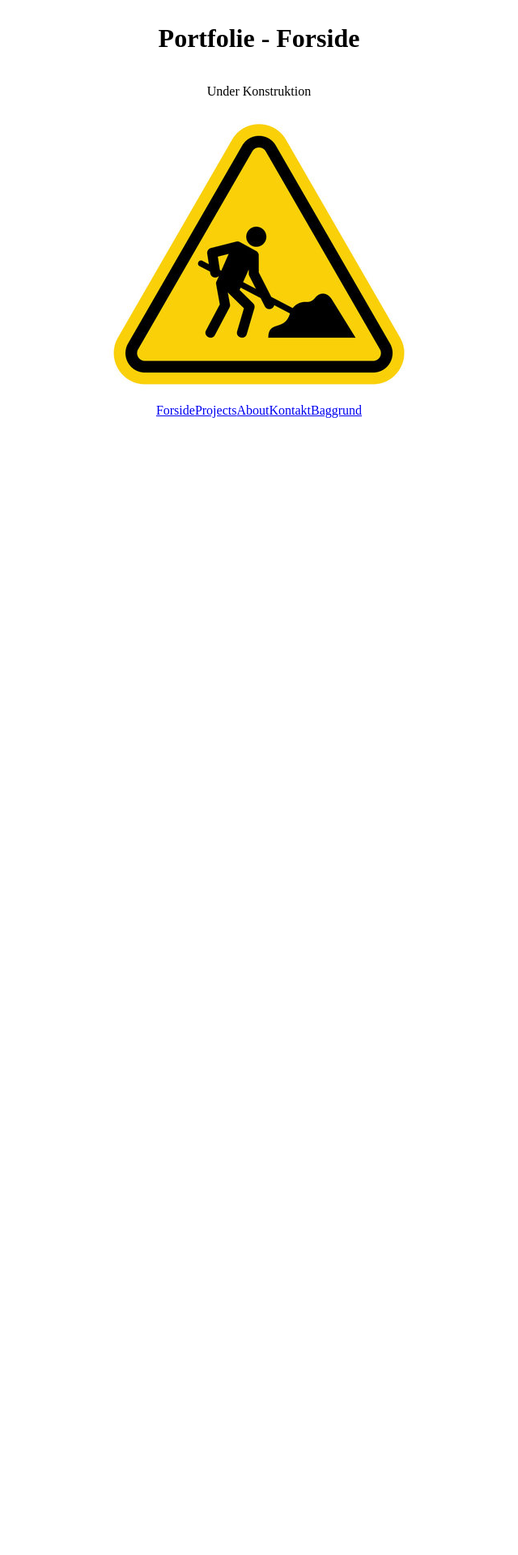
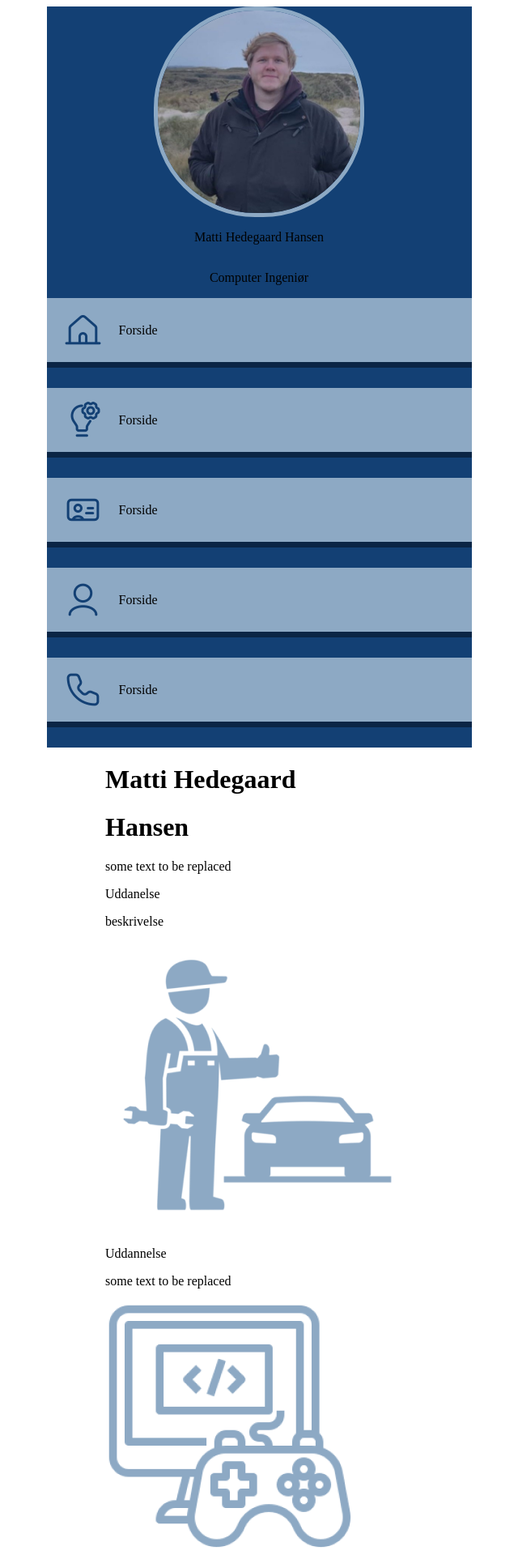
Before and after one commit to mattiHedegaard/MHH-Portfolie, a PHP site: page / in a window 1280 px wide. Shown: the top 1920 px of the page at 81% size, without its empty margins (320-960 px from the left). Before the commit the page ends 516 px from the top, so only its background shows below. Run offline with PHP 8.4, Linux system fonts and the light colour scheme.

Commit message:
started frontpage

```diff
--- a/css/style.css
+++ b/css/style.css
@@ -1,3 +1,4 @@
+/* placeholder */
 .center {
   display: flex;
   flex-direction: column;
@@ -12,3 +13,56 @@
   display: flex;
   flex-direction: row;
 }
+
+/*test*/
+.border {
+  border-style: dotted;
+  border-color: brown;
+  border-width: 3px;
+}
+
+/* pages */
+.profileDiv {
+
+}
+
+.navigationBar {
+  display: flex;
+  flex-direction: column;
+  width: 525px;
+  background-color: #134074;
+}
+.navigationBtn {
+  display: flex;
+  flex-direction: row;
+  width: 100%;
+  height: 79px;
+  align-items: center;
+  background-color: #8DA9C4;
+
+  border-bottom-style: solid;
+  border-bottom-color: #0B2545;
+  border-width: 7px;
+
+  margin-bottom: 25px;
+}
+.navigationBtn img{
+  width: 49px;
+  height: 49px;
+  padding-left: 20px;
+  padding-right: 20px;
+}
+
+.profile{
+  display: flex;
+  flex-direction: column;
+  align-items: center;
+}
+
+.profile img{
+  border-radius: 125px;
+  width: 250px;
+  border-style: solid;
+  border-width: 5px;
+  border-color: #8DA9C4;
+}
--- a/pages/frontpage.html
+++ b/pages/frontpage.html
@@ -1,13 +1,119 @@
 <div class="center">
-    <h1>Portfolie - Forside</h1>
-    <p>Under Konstruktion</p>
-    <img src="images\underKonstruktion.jpg" alt="Under konstruktion">
+    <!--Left navigation menu div-->
+    <div class="navigationBar">
+        <div class="profile">
+            <img src="images/mattiKliterne.jpg" alt="Billede af Matti Hedegaard Hansen">
+            <p>Matti Hedegaard Hansen</p>
+            <p>Computer Ingeniør</p>
+        </div>
 
-    <div class="horizontal">
-        <a href="index.php?page=frontpage">Forside</a>
-        <a href="index.php?page=projects">Projects</a>
-        <a href="index.php?page=about">About</a>
-        <a href="index.php?page=contact">Kontakt</a>
-        <a href="index.php?page=background">Baggrund</a>
+        <!--Menu buttons-->
+        <div class="navigationBtn">
+            <img src="images/HomeIcon.png" alt="Home icon">
+            <p>Forside</p>
+        </div>
+
+        <div class="navigationBtn">
+            <img src="images/projectIcon.png" alt="Home icon">
+            <p>Forside</p>
+        </div>
+
+        <div class="navigationBtn">
+            <img src="images/backgroundIcon.png" alt="Home icon">
+            <p>Forside</p>
+        </div>
+
+        <div class="navigationBtn">
+            <img src="images/aboutIcon.png" alt="Home icon">
+            <p>Forside</p>
+        </div>
+
+        <div class="navigationBtn">
+            <img src="images/contactIcon.png" alt="Home icon">
+            <p>Forside</p>
+        </div>
+    </div>
+
+    <!--right Timeline div-->
+    <div>
+        <!--title and text (horizotnal)-->
+        <div>
+            <h1>Matti Hedegaard</h1>
+            <h1>Hansen</h1>
+            <p>some text to be replaced</p>
+        </div>
+
+        <!--top of timeline (vertical)-->
+        <!--first box (vertical)-->
+        <div>
+            <p>Uddanelse</p>
+            <p>beskrivelse</p>
+        </div>
+
+        <!--First icon-->
+        <img src="images/EUXIcon.png" alt="EUX Icon">
+
+        <!--second box (vertical)-->
+        <div>
+            <p>Uddannelse</p>
+            <p>some text to be replaced</p>
+        </div>
+
+        <!--second image-->
+        <img src="images/medialogyIcon.png" alt="Medialogy Icon">
+
+        <!--Timeline arrow-->
+        <div>
+            <!--First year div-->
+            <div>
+                <p>2017-2022</p>
+                <img src="images/blueTimelineBox.png">
+                <p></p>
+            </div>
+
+            <!--second year div-->
+            <div>
+                <p></p>
+                <img src="images/lightblueTimelineBox.png">
+                <p>2022-2023</p>
+            </div>
+
+            <!--third year div-->
+            <div>
+                <p>2023-2026</p>
+                <img src="images/blueTimelineBox.png">
+                <p></p>
+            </div>
+
+            <!--fourth year div-->
+            <div>
+                <p></p>
+                <img src="images/lightblueTimelineBox.png">
+                <p>2026-2028</p>
+            </div>
+        </div>
+
+        <!--Bottom of timeline (vertical)-->
+        <div>
+
+
+            <!--First icon-->
+            <img src="images/engineIcon.png" alt="EUX Icon">
+
+            <!--first box (vertical)-->
+            <div>
+                <p>Uddannelse</p>
+                <p>some text to be replaced</p>
+            </div>
+
+            <!--second image-->
+            <img src="images/CEIcon.png" alt="Computer ingenør Icon">
+
+            <!--second box (vertical)-->
+            <div>
+                <p>Uddanelse</p>
+                <p>beskrivelse</p>
+            </div>
+        </div>
     </div>
 </div>
```
Also changed, not shown: images/CEIcon.png (added), images/EUXIcon.png (added), images/HomeIcon.png (added), images/aboutIcon.png (added), images/backgroundIcon.png (added), images/blueTimelineBox.png (added), images/contactIcon.png (added), images/engineIcon.png (added), images/lightblueTimelineBox.png (added), images/mattiKliterne.jpg (added), images/medialogyIcon.png (added), images/projectIcon.png (added).
